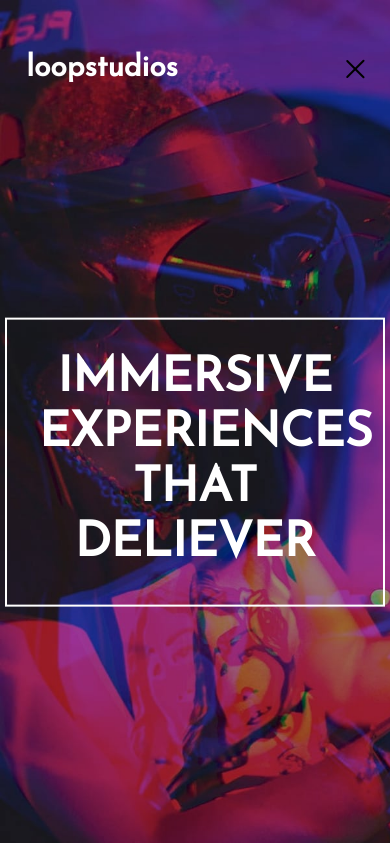
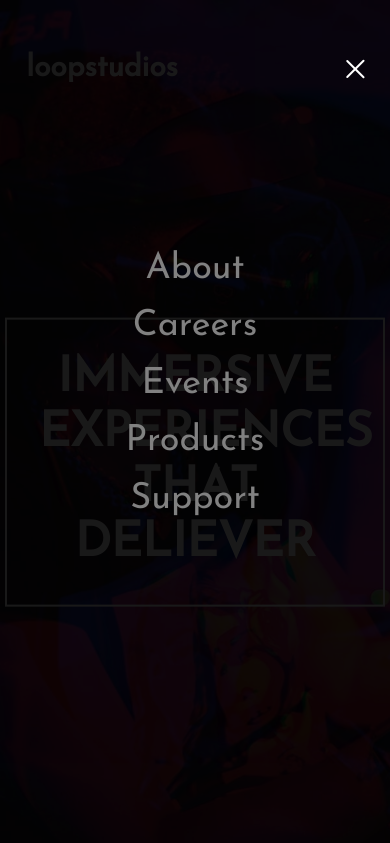
Before and after one commit to joshnussbaum89/loopstudios-landing-page, a plain HTML site: page index.html in a window 390 px wide. Both pictures are taken after a click on the element 351 px from the left and 69 px from the top of the page. Shown: the top 843 px of the page. Drawn offline with Linux system fonts and the light colour scheme.

Commit message:
add side nav modal

```diff
--- a/app.js
+++ b/app.js
@@ -1,14 +1,42 @@
+const sideNav = document.getElementById("myNav");
+
+
+
 /**
- * Toggles Mobile Navigation Menu
- @param {eventTarget} onClick
+ * Toggles Mobile Navigation Menu On User Click
  ***************************************************************/
 
-function toggleHamburgerMenu(e) {
+const toggleHamburgerMenu = () => {
     const hamburgerTop = document.querySelector('.hamburger-top');
     const hamburgerBottom = document.querySelector('.hamburger-bottom');
     hamburgerTop.classList.toggle('hamburger-x-top');
     hamburgerBottom.classList.toggle('hamburger-x-bottom');
+
+    if (sideNav.classList.contains('close')) {
+        sideNav.style.width = "0%";
+        sideNav.classList.remove('close');
+        sideNav.classList.add('open');
+    } else if (sideNav.classList.contains('open')) {
+        sideNav.style.width = "100%";
+        sideNav.classList.remove('open');
+        sideNav.classList.add('close');
+    }
 }
 
-// Hamburger menu click event
+/**
+ * Toggles Mobile Navigation Menu On Window Resize
+ ***************************************************************/
+
+const windowResizeWindowToggle = () => {
+    let newWidth = window.innerWidth;
+
+    if (newWidth >= 768 && sideNav.classList.contains('close')) {
+        toggleHamburgerMenu();
+    }
+}
+
+// Navigation menu click
 document.querySelector('.hamburger').addEventListener('click', toggleHamburgerMenu);
+
+// Navigation menu window resize
+window.addEventListener('resize', windowResizeWindowToggle);
--- a/index.html
+++ b/index.html
@@ -22,11 +22,20 @@
         <nav class="hero-nav">
             <h1>Loopstudios</h1>
 
-            <div>
+            <!-- The overlay -->
+            <div id="myNav" class="overlay open">
 
-                <!-- .hero-nav-mobile -->
+                <!-- Overlay content -->
+                <div class="overlay-content">
+                    <a href="#">About</a>
+                    <a href="#">Careers</a>
+                    <a href="#">Events</a>
+                    <a href="#">Products</a>
+                    <a href="#">Support</a>
+                </div>
 
             </div>
+
             <!-- desktop only -->
             <div class="hero-nav-desktop">
                 <ul class="flex-nav">
@@ -51,12 +60,17 @@
         </nav>
 
     </header>
-    --> Immersive experiences that deliver The leader in interactive VR Founded in 2011, Loopstudios has been producing world-class virtual reality projects for some of the best companies around the globe. Our award-winning creations have transformed businesses
-    through digital experiences that bind to their brand. Our creations See all Deep earth Night arcade Soccer team VR The grid From up above VR Pocket borealis The curiosity Make it fisheye About Careers Events Products Support © 2021 Loopstudios. All
+    --> Immersive experiences that deliver The leader in interactive VR Founded in 2011, Loopstudios has been producing
+    world-class virtual reality projects for some of the best companies around the globe. Our award-winning creations
+    have transformed businesses
+    through digital experiences that bind to their brand. Our creations See all Deep earth Night arcade Soccer team VR
+    The grid From up above VR Pocket borealis The curiosity Make it fisheye About Careers Events Products Support © 2021
+    Loopstudios. All
     rights reserved.
 
     <div class="attribution">
-        Challenge by <a href="https://www.frontendmentor.io?ref=challenge" target="_blank">Frontend Mentor</a>. Coded by <a href="https://joshnussbaum.io">Josh Nussbaum</a>.
+        Challenge by <a href="https://www.frontendmentor.io?ref=challenge" target="_blank">Frontend Mentor</a>. Coded by
+        <a href="https://joshnussbaum.io">Josh Nussbaum</a>.
     </div>
     <script type="text/javascript" src="app.js"></script>
 </body>
--- a/scss/components/_hamburger.scss
+++ b/scss/components/_hamburger.scss
@@ -7,6 +7,8 @@
 /* ============================================= */
 
 .hamburger {
+    position: relative;
+    z-index: 1;
     @include flexy($dir: column, $just: space-between);
     cursor: pointer;
     height: 10px;
@@ -27,11 +29,11 @@
 }
 
 .hamburger-x-top {
-    background-color: black;
+    // background-color: black;
     transform: rotate(-45deg) translate(0, 5.5px);
 }
 
 .hamburger-x-bottom {
-    background-color: black;
+    // background-color: black;
     transform: rotate(45deg) translate(0, -5.5px);
 }
--- a/scss/components/_navigation.scss
+++ b/scss/components/_navigation.scss
@@ -5,3 +5,49 @@
 
 
 /* ============================================= */
+
+.open {
+
+}
+
+.close {
+
+}
+
+/* The Overlay (background) */
+.overlay {
+    height: 100%;
+    width: 0;
+    position: fixed;
+    z-index: 1;
+    right: 0;
+    top: 0;
+    background-color: rgb(0,0,0);
+    background-color: rgba(0,0,0, 0.9);
+    overflow-x: hidden;
+    transition: 0.6s ease-in-out;
+}
+
+/* Position the content inside the overlay */
+.overlay-content {
+    position: relative;
+    top: 25%;
+    width: 100%;
+    text-align: center;
+    margin-top: 30px;
+}
+
+/* The navigation links inside the overlay */
+.overlay a {
+    padding: 8px;
+    text-decoration: none;
+    font-size: 36px;
+    color: #818181;
+    display: block;
+    transition: 0.3s;
+}
+
+/* When you mouse over the navigation links, change their color */
+.overlay a:hover, .overlay a:focus {
+    color: #f1f1f1;
+}
```
Also changed, not shown: css/style.css, 1 other file.
